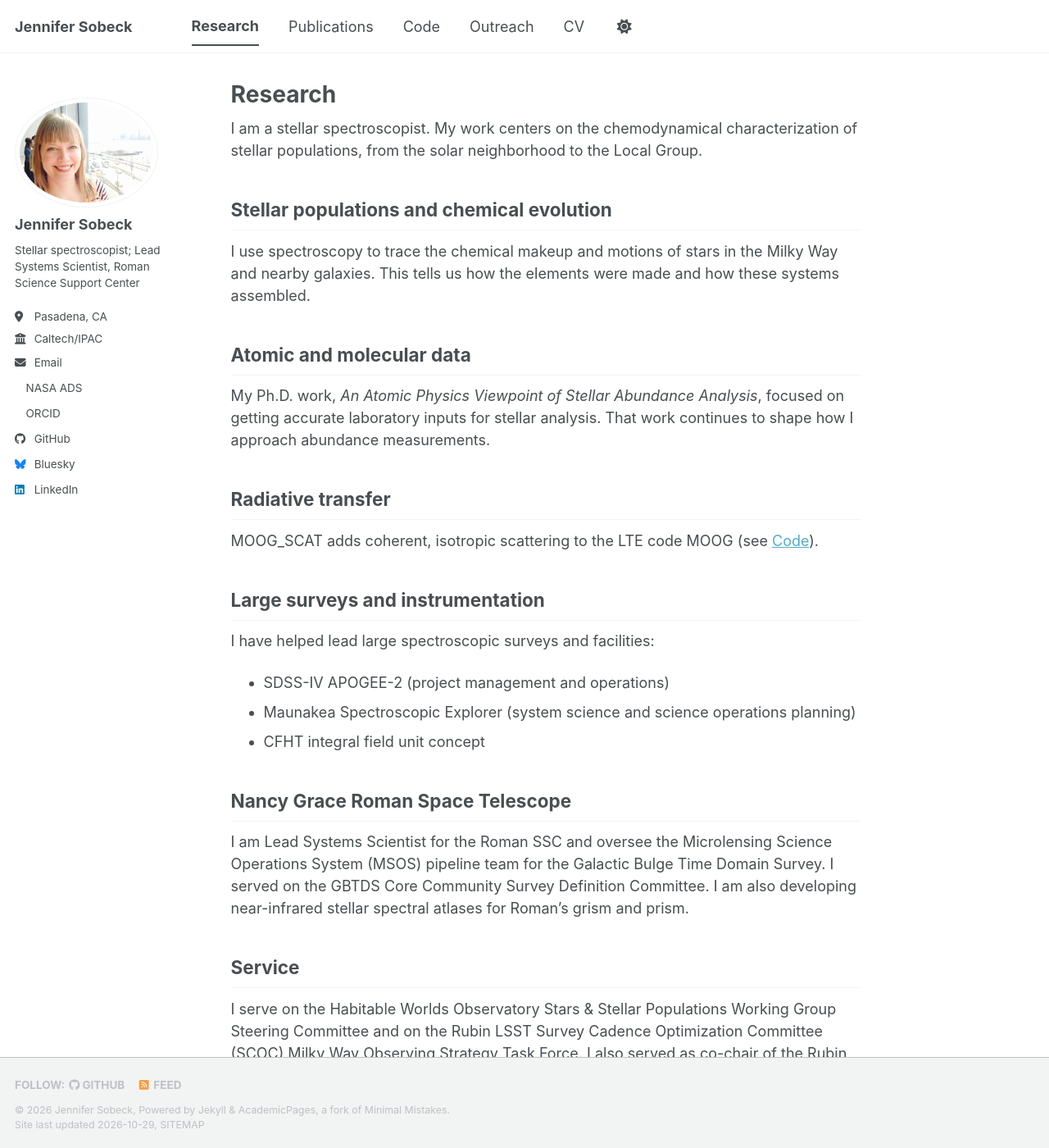
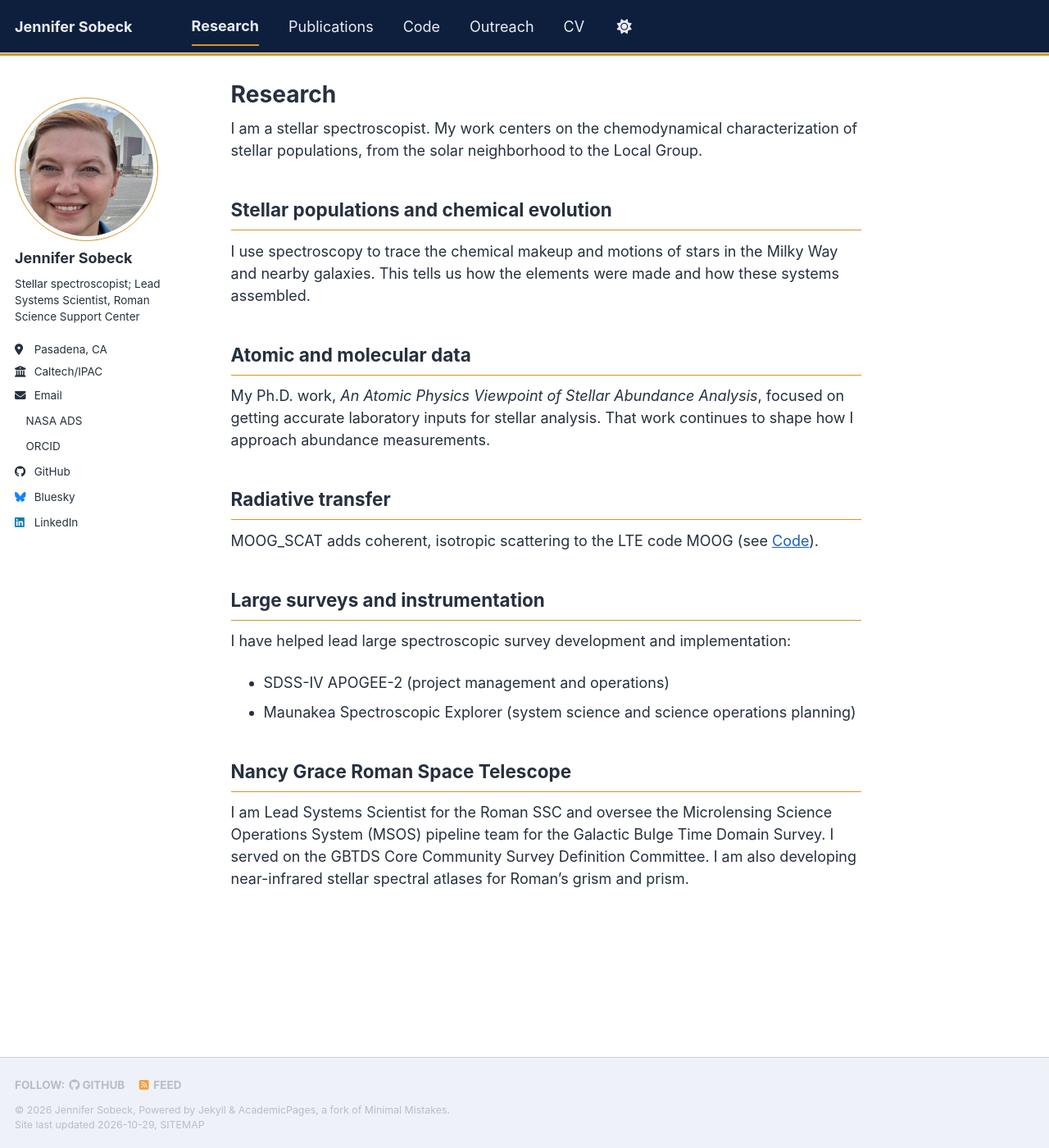
Before and after one commit to jsobeck/jsobeck.github.io, a Jekyll site: the page built from _pages/research.md, in a window 1280 px wide and 1400 px high. Shown: the whole window at 82% size. Built offline with Jekyll 4.4.1, drawn with Linux system fonts in a browser that asks for light colours; a script bundle is joined from its source files by our own code; a style sheet for code colours, icons or effects is not loaded.

Commit message:
Add Roman theme, banner, new photo, research edits

```diff
--- a/_config.yml
+++ b/_config.yml
@@ -8,7 +8,7 @@
 
 # Basic Site Settings
 locale                   : "en-US"
-site_theme               : "default" # The available themes options are "default", "air", "sunrise", "mint", "dirt" and "contrast"
+site_theme               : "roman" # The available themes options are "default", "air", "sunrise", "mint", "dirt" and "contrast"
 title                    : "Jennifer Sobeck"
 title_separator          : "-"
 name                     : &name "Jennifer Sobeck"
--- a/_pages/research.md
+++ b/_pages/research.md
@@ -16,14 +16,10 @@ My Ph.D. work, *An Atomic Physics Viewpoint of Stellar Abundance Analysis*, focu
 MOOG_SCAT adds coherent, isotropic scattering to the LTE code MOOG (see [Code]({{ "/code/" | relative_url }})).
 
 ## Large surveys and instrumentation
-I have helped lead large spectroscopic surveys and facilities:
+I have helped lead large spectroscopic survey development and implementation:
 
 - SDSS-IV APOGEE-2 (project management and operations)
 - Maunakea Spectroscopic Explorer (system science and science operations planning)
-- CFHT integral field unit concept
 
 ## Nancy Grace Roman Space Telescope
 I am Lead Systems Scientist for the Roman SSC and oversee the Microlensing Science Operations System (MSOS) pipeline team for the Galactic Bulge Time Domain Survey. I served on the GBTDS Core Community Survey Definition Committee. I am also developing near-infrared stellar spectral atlases for Roman's grism and prism.
-
-## Service
-I serve on the Habitable Worlds Observatory Stars & Stellar Populations Working Group Steering Committee and on the Rubin LSST Survey Cadence Optimization Committee (SCOC) Milky Way Observing Strategy Task Force. I also served as co-chair of the Rubin LSST Stars, Milky Way & Local Volume (SMWLV) MC Working Group. I have reviewed proposals for NSF, NASA, STScI and NOIRLab.
--- /dev/null
+++ b/_sass/layout/_roman.scss
@@ -0,0 +1,55 @@
+/* ==========================================================================
+   ROMAN THEME ADDITIONS
+   Navy masthead with gold accents. Colors come from _sass/theme/_roman_*.scss.
+   ========================================================================== */
+
+.masthead,
+.greedy-nav,
+.greedy-nav button,
+.masthead__menu-item {
+  background: var(--global-masthead-bg-color, var(--global-bg-color));
+}
+
+.masthead {
+  border-bottom: 3px solid var(--global-accent-color, var(--global-border-color));
+}
+
+.greedy-nav button { color: var(--global-masthead-link-color); }
+.greedy-nav .navicon,
+.greedy-nav .navicon:before,
+.greedy-nav .navicon:after { background: var(--global-masthead-link-color); }
+
+.greedy-nav .hidden-links,
+.greedy-nav .hidden-links li { background: var(--global-masthead-bg-color, var(--global-bg-color)); }
+
+.masthead__menu-item.selected a,
+.masthead__menu-item.selected a:hover {
+  color: var(--global-masthead-link-color);
+  border-bottom: 2px solid var(--global-accent-color, var(--global-masthead-link-color));
+}
+
+/* Section headings get a thin gold rule */
+.page__content h2 {
+  border-bottom: 1px solid var(--global-accent-color, var(--global-border-color));
+}
+
+/* Primary buttons in navy, gold on hover */
+.btn--primary {
+  background-color: var(--global-base-color);
+  &:hover { background-color: var(--global-accent-color, var(--global-base-color)); color: #fff; }
+}
+
+/* Avatar ring */
+.author__avatar img { border-color: var(--global-accent-color, var(--global-border-color)); }
+
+/* Home-page banner */
+.roman-banner {
+  margin: 0 0 1.5em;
+  img { display: block; width: 100%; height: auto; border-radius: 6px; }
+  figcaption {
+    margin-top: 0.4em;
+    font-family: inherit;
+    font-size: 0.75em;
+    color: var(--global-fig-caption-color);
+  }
+}
--- /dev/null
+++ b/_sass/theme/_roman_dark.scss
@@ -0,0 +1,58 @@
+/* ==========================================================================
+    ROMAN THEME - DARK VERSION (deep-space navy and gold)
+    ========================================================================== */
+
+/* Color codes used for the theme */
+$primary-color              : #7fb0ff;
+$gold                       : #f0b54a;
+$gray                       : #7a8288;
+$dark-gray                  : mix(#000, $gray, 40%);
+$darker-gray                : mix(#000, $gray, 60%);
+$light-gray                 : mix(#fff, $gray, 50%);
+
+$background                 : #0b1628;
+$background-light           : mix(#fff, $background, 20%);
+$background-lighter         : mix(#fff, $background, 10%);
+$text                       : #e4e9f2;
+$link                       : #8bb8ff;
+$link-dark                  : mix(#000, $link, 25%);
+$link-light                 : mix(#fff, $link, 25%);
+
+/* Color codes used for the site */
+$danger-color               : #ee5f5b;
+$info-color                 : #2f7f93;
+$notice-color               : #7a8288;
+$success-color              : #62c462;
+$warning-color              : #f89406;
+
+/* Other basic settings for the template */
+$border-radius              : 4px;
+$box-shadow                 : 0 1px 1px rgba(0, 0, 0, 0.125);
+$global-transition          : all 0.2s ease-in-out;
+$masthead-height            : 70px;
+$navicon-width              : 28px;
+$navicon-height             : 4px;
+$sidebar-link-max-width     : 250px;
+$sidebar-screen-min-width   : 1024px;
+
+/* Dark theme for the site */
+html[data-theme="dark"] {
+    --global-base-color                 : #{$primary-color};
+    --global-bg-color                   : #{$background};
+    --global-footer-bg-color            : #08101e;
+    --global-border-color               : #{$light-gray};
+    --global-dark-border-color          : #{$background-light};
+    --global-code-background-color      : #13213a;
+    --global-code-text-color            : #{$text};
+    --global-fig-caption-color          : #{$light-gray};
+    --global-link-color                 : #{$link};
+    --global-link-color-hover           : #{$gold};
+    --global-link-color-visited         : #{$link-light};
+    --global-masthead-bg-color          : #08101e;
+    --global-masthead-link-color        : #{$text};
+    --global-accent-color               : #{$gold};
+    --global-masthead-link-color-hover  : #{$gold};
+    --global-text-color                 : #{$text};
+    --global-text-color-light           : #b8c2d3;
+    --global-thead-color                : #{$background-lighter};
+}
--- /dev/null
+++ b/_sass/theme/_roman_light.scss
@@ -0,0 +1,51 @@
+/* ==========================================================================
+    ROMAN THEME - LIGHT VERSION (deep-space navy and gold)
+    ========================================================================== */
+/* Color codes used for the theme */
+$primary-color              : #1d4f91;
+$navy                       : #0e1f3d;
+$gold                       : #d4962a;
+$gray                       : #6f7a8a;
+$dark-gray                  : mix(#000, $gray, 40%);
+$darker-gray                : mix(#000, $gray, 60%);
+$light-gray                 : mix(#fff, $gray, 50%);
+$lighter-gray               : mix(#fff, $gray, 90%);
+
+/* Color codes used for the site */
+$danger-color               : #ee5f5b;
+$info-color                 : #1d4f91;
+$notice-color               : #7a8288;
+$success-color              : #62c462;
+$warning-color              : #f89406;
+
+/* Other basic settings for the template */
+$border-radius              : 4px;
+$box-shadow                 : 0 1px 1px rgba(0, 0, 0, 0.125);
+$global-transition          : all 0.2s ease-in-out;
+$masthead-height            : 70px;
+$navicon-width              : 28px;
+$navicon-height             : 4px;
+$sidebar-link-max-width     : 250px;
+$sidebar-screen-min-width   : 1024px;
+
+/* Default light theme for the site */
+:root {
+    --global-base-color                 : #{$primary-color};
+    --global-bg-color                   : #fff;
+    --global-footer-bg-color            : #eef2f8;
+    --global-border-color               : #{$lighter-gray};
+    --global-dark-border-color          : #c3cbd8;
+    --global-code-background-color      : #f6f8fb;
+    --global-code-text-color            : #{$darker-gray};
+    --global-fig-caption-color          : mix(#fff,  #{$dark-gray}, 25%);
+    --global-link-color                 : #1d5fae;
+    --global-link-color-hover           : #a86c0e;
+    --global-link-color-visited         : #3d4f8f;
+    --global-masthead-bg-color          : #{$navy};
+    --global-masthead-link-color        : #e8edf6;
+    --global-masthead-link-color-hover  : #{$gold};
+    --global-accent-color               : #{$gold};
+    --global-text-color                 : #26303f;
+    --global-text-color-light           : #{$light-gray};
+    --global-thead-color                : #{$lighter-gray};
+}
--- a/assets/css/main.scss
+++ b/assets/css/main.scss
@@ -34,5 +34,6 @@
 
     "layout/page",
     "layout/archive",
-    "layout/sidebar"
+    "layout/sidebar",
+    "layout/roman"
 ;
```
Also changed, not shown: _pages/about.md (+5 -0 lines), _pages/cv.md (+2 -1 lines), images/profile.jpg, images/roman-banner.svg (added), 1 other file.
